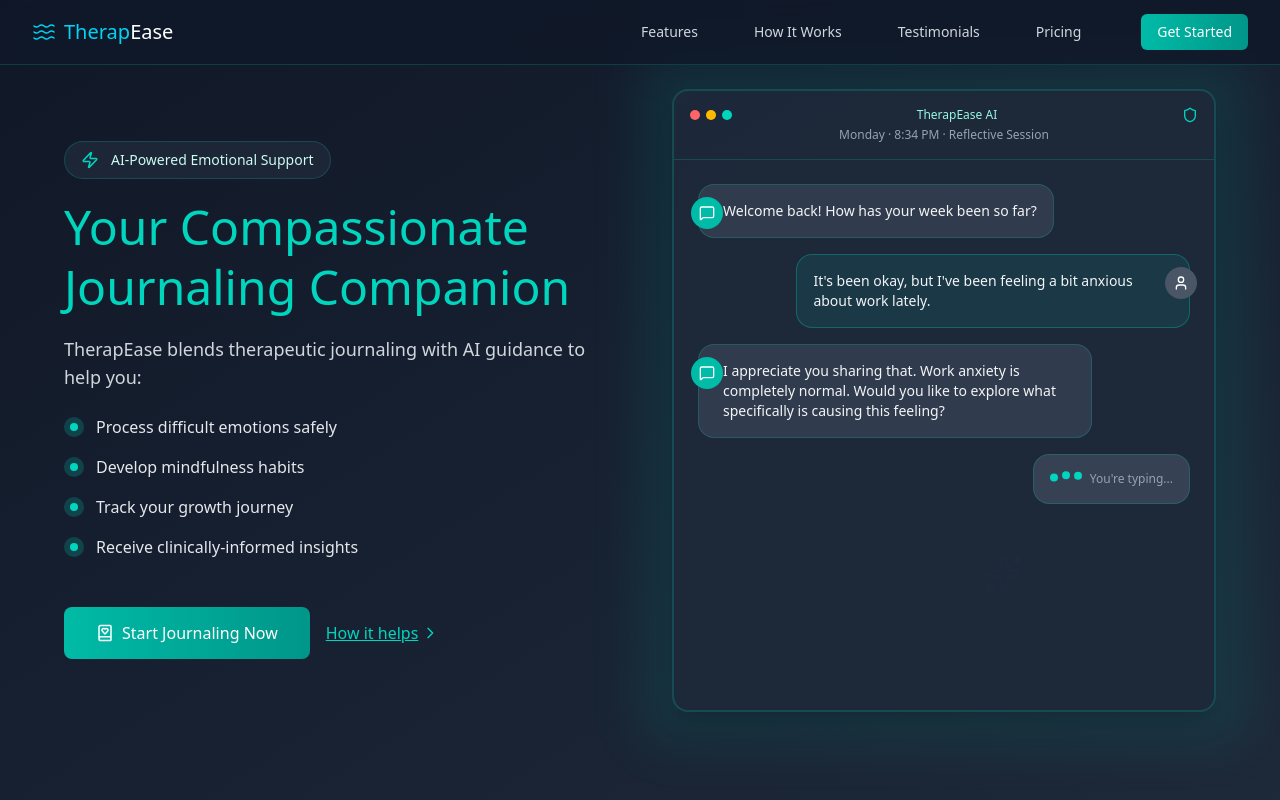
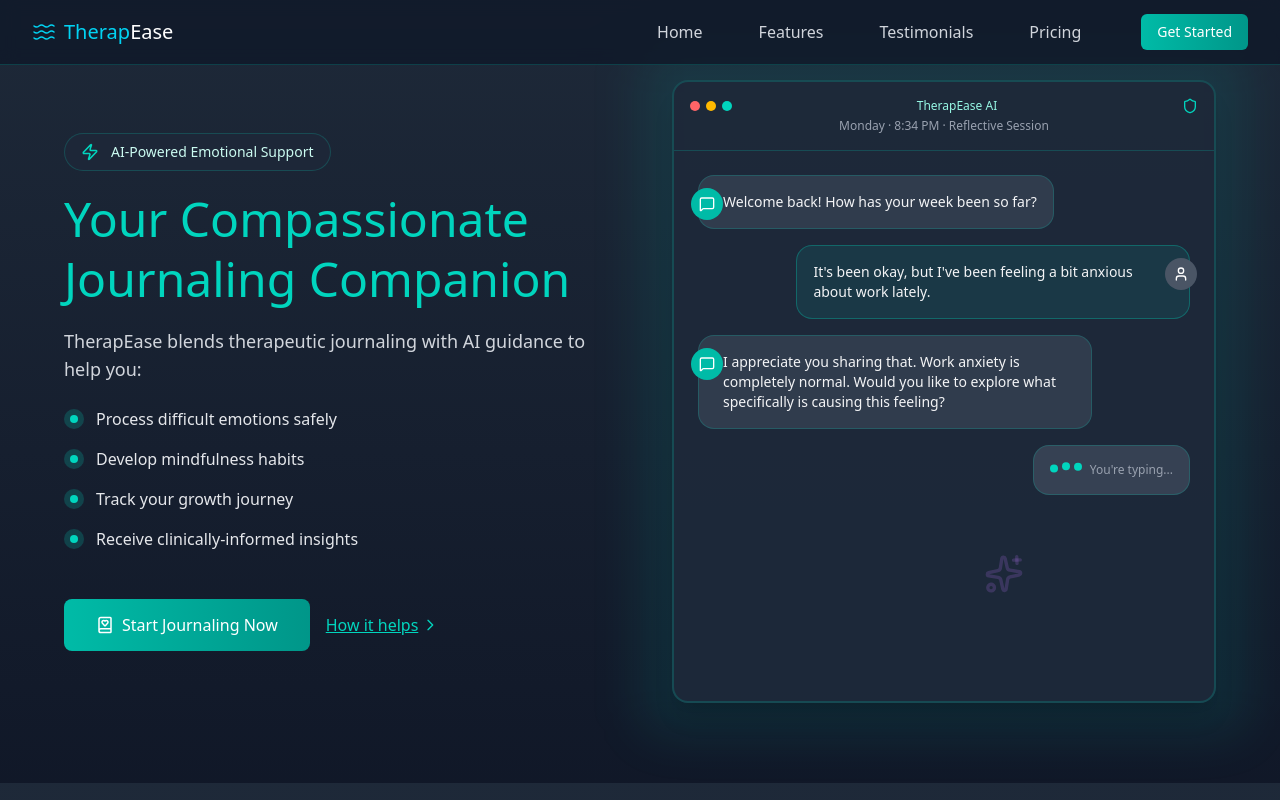
Before and after one commit to tassu1/therapease-landing-page, a React (Vite) app: page / in a window 1280 px wide. Shown: the top 800 px of the page. Built offline with nearby package versions, Linux system fonts and the light colour scheme.

Commit message:
fix navbar and onepage scrolling

```diff
--- a/src/App.tsx
+++ b/src/App.tsx
@@ -9,7 +9,7 @@ export default function App() {
     <div className="min-h-screen bg-gradient-to-b from-gray-900 to-gray-800">
       <Navbar />
       <main>
-        <Hero />
+        <Hero id="home"/>
         <Features id="features" />
 
       </main>
--- a/src/components/Features.tsx
+++ b/src/components/Features.tsx
@@ -39,7 +39,7 @@ export default function Features({ id }: { id?: string }) {
 
   return (
    <section
-      id={id} // This is crucial for the scrolling to work
+      id={id}
       className="py-12 md:py-20 scroll-mt-20 bg-gradient-to-b from-gray-800 to-gray-900"
     >
       <div className="max-w-7xl mx-auto px-4 sm:px-6 lg:px-8">
--- a/src/components/Hero.tsx
+++ b/src/components/Hero.tsx
@@ -2,7 +2,7 @@ import { motion } from "framer-motion";
 import { BookHeart, Sparkles, Shield, Zap, MessageSquare, User } from "lucide-react";
 import { useEffect, useRef, useState } from "react";
 
-export default function Hero() {
+export default function Hero({ id }: { id?: string }) {
   const [messages, setMessages] = useState([]);
   const chatContainerRef = useRef(null);
 
@@ -124,7 +124,10 @@ export default function Hero() {
   };
 
   return (
-    <section className="min-h-screen flex items-center justify-center bg-gradient-to-br from-gray-900 to-gray-800 px-6 py-20 relative overflow-hidden">
+    <section
+      id={id}
+      className="py-12 md:py-20 scroll-mt-20 bg-gradient-to-b from-gray-800 to-gray-900"
+    >
       <motion.div
         animate={{
           y: [0, -10, 0],
--- a/src/components/Navbar.tsx
+++ b/src/components/Navbar.tsx
@@ -6,8 +6,8 @@ export default function Navbar() {
   const [isOpen, setIsOpen] = useState(false);
 
   const navItems = [
+    { name: "Home", href: "home" },
     { name: "Features", href: "features" },
-    { name: "How It Works", href: "how-it-works" },
     { name: "Testimonials", href: "testimonials" },
     { name: "Pricing", href: "pricing" },
   ];
@@ -47,7 +47,7 @@ export default function Navbar() {
                 <button
                   key={item.name}
                   onClick={() => handleScroll(item.href)}
-                  className="text-gray-300 hover:text-teal-400 px-3 py-2 text-sm font-medium transition-colors duration-200"
+                  className="text-gray-300 hover:text-teal-400 px-3 py-2 text-base font-medium transition-colors duration-200"
                 >
                   {item.name}
                 </button>
@@ -93,7 +93,7 @@ export default function Navbar() {
               <button
                 key={item.name}
                 onClick={() => handleScroll(item.href)}
-                className="text-gray-300 hover:bg-gray-800 hover:text-white block px-3 py-2 rounded-md text-base font-medium w-full text-left"
+                className="text-gray-300 hover:bg-gray-800 hover:text-white block px-3 py-2 rounded-md text-lg font-medium w-full text-left"
               >
                 {item.name}
               </button>
```
Also changed, not shown: src/components/Testimonals.tsx (added).
